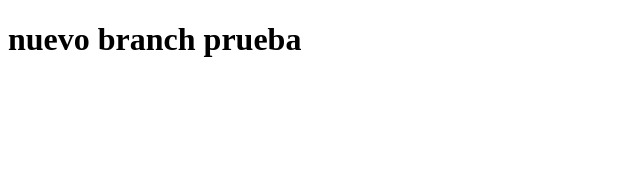
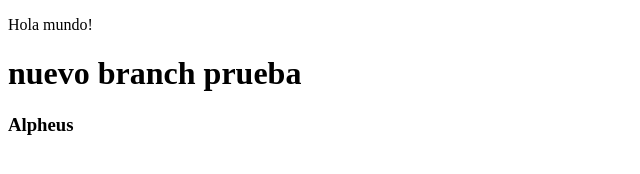
Before and after one commit to YESMOL/git, a plain HTML site: page index.html in a window 1280 px wide. Shown: the whole page, without its empty margins (0-640 px from the left). Drawn offline with Linux system fonts and the light colour scheme.

Commit message:
agregue p y h3

```diff
--- a/index.html
+++ b/index.html
@@ -7,6 +7,8 @@
     <title>Document</title>
 </head>
 <body>
+    <p>Hola mundo!</p>
     <h1>nuevo branch prueba</h1>
+    <h3>Alpheus</h3>
 </body>
 </html>
```
